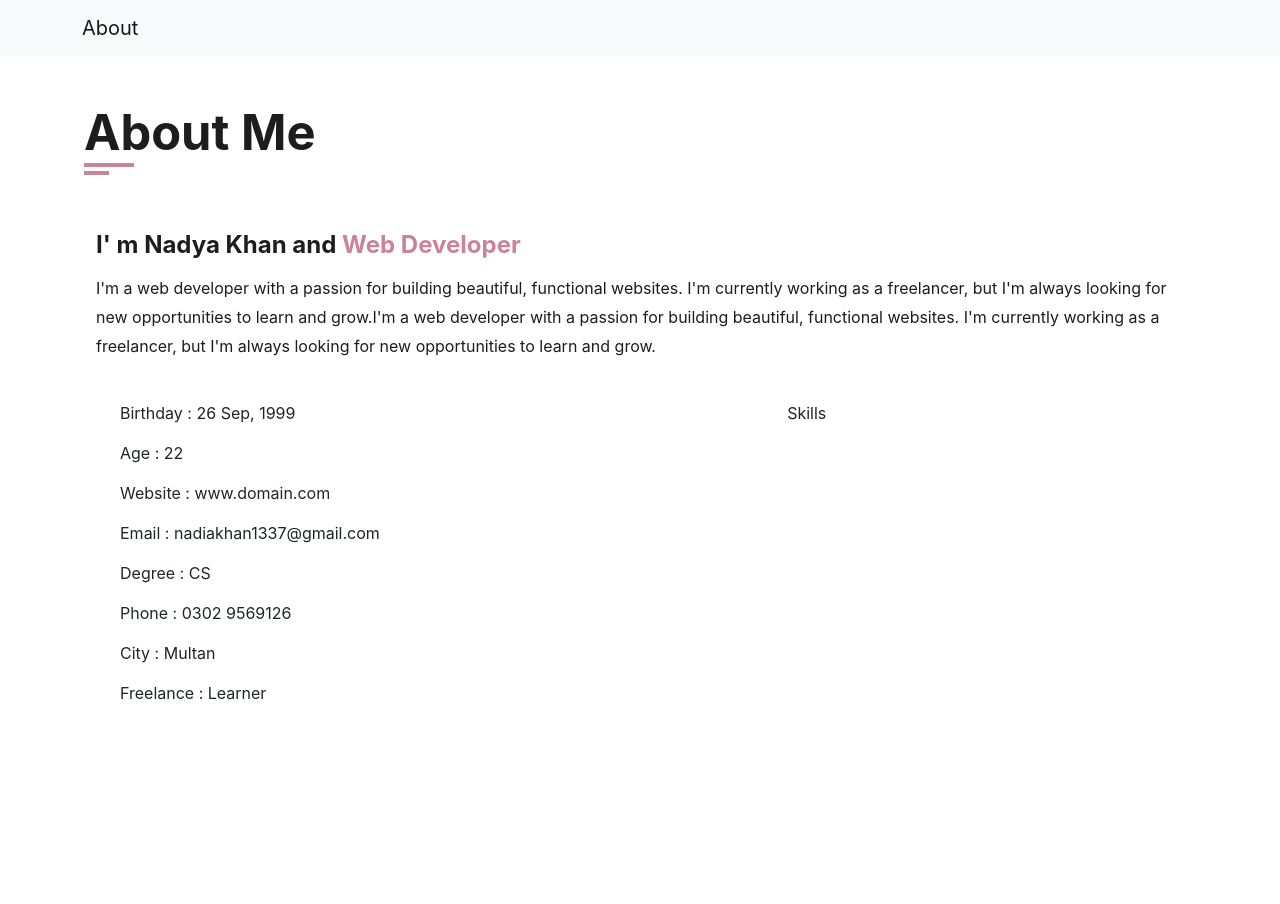
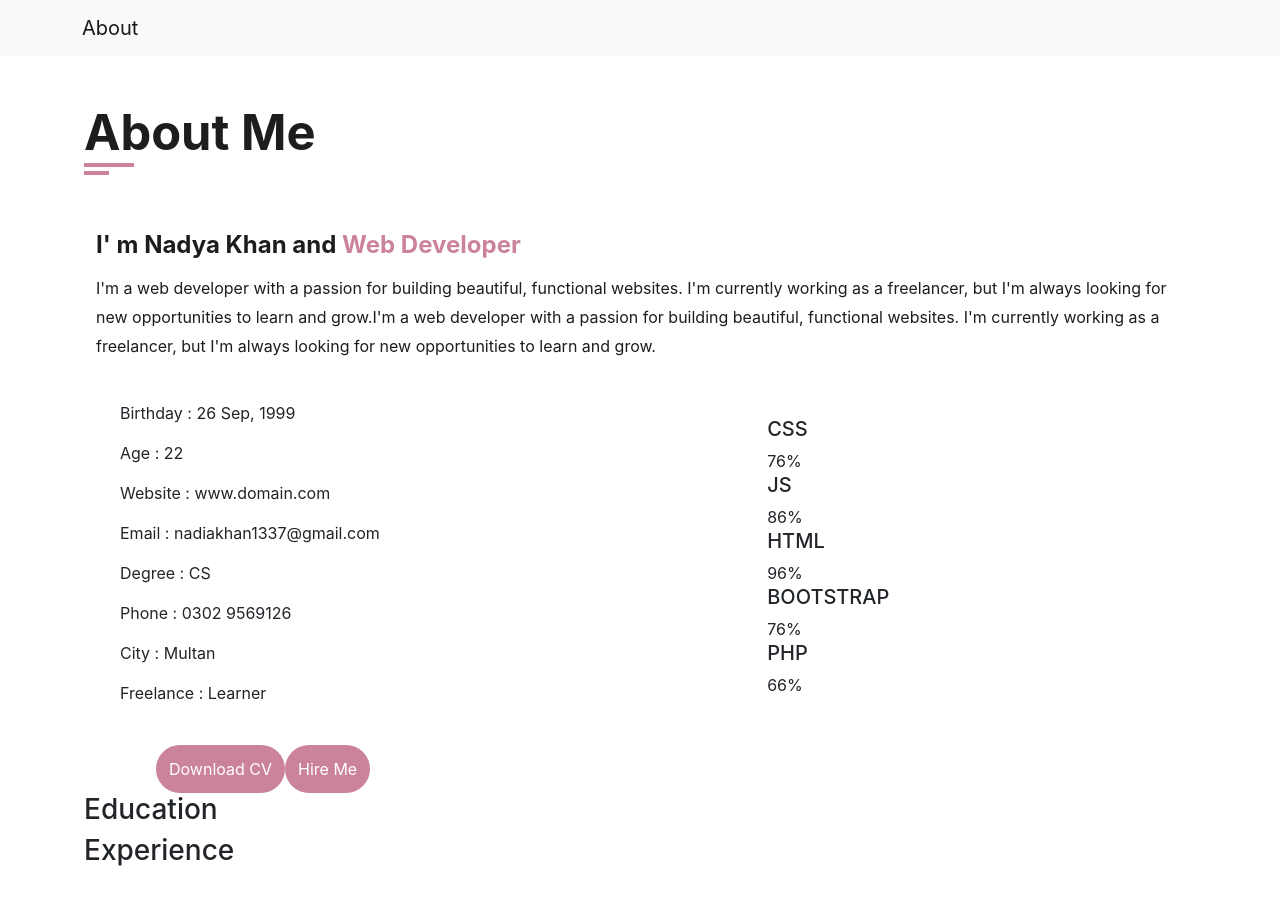
Before and after one commit to Nadiakhanv2/NK-Portfolio-React, a React (Create React App) app: page / in a window 1280 px wide. Shown: the top 904 px of the page. Before the commit the page ends 800 px from the top, so only its background shows below. Built offline with nearby package versions, Linux system fonts and the light colour scheme.

Commit message:
skills and info styled

```diff
--- a/src/components/About.jsx
+++ b/src/components/About.jsx
@@ -36,7 +36,7 @@ const About = () => {
                     Birthday : <span> 26 Sep, 1999</span>
                   </p>
                 </div>
-                <div className="info-item">
+                <div className="info-item ">
                   <p>
                     Age : <span> 22</span>
                   </p>
@@ -73,8 +73,85 @@ const About = () => {
                   </p>
                 </div>
               </div>
+              <div className="row">
+                <div className="buttons px-5 mt-4">
+                  <a href="/" className="btn-blog">
+                    Download CV
+                  </a>
+                  <a href="/contact" className="btn-blog hire-me">
+                    Hire Me
+                  </a>
+                </div>
+              </div>
             </div>
-            <div className="skills px-5 mt-4">Skills</div>
+
+            <div className="skills p-3 mt-4">
+              <div className="row">
+                <div className="skill-item px-4">
+                  <h5>CSS</h5>
+                  <div className="progress-bar">
+                    <div
+                      className="progress-bar-fill"
+                      style={{ width: "76%" }}
+                    ></div>
+                  </div>
+                  <div className="skill-percent">76%</div>
+                </div>
+                <div className="skill-item px-4">
+                  <h5>JS</h5>
+                  <div className="progress-bar">
+                    <div
+                      className="progress-bar-fill"
+                      style={{ width: "86%" }}
+                    ></div>
+                  </div>
+                  <div className="skill-percent">86%</div>
+                </div>
+                <div className="skill-item px-4">
+                  <h5>HTML</h5>
+                  <div className="progress-bar">
+                    <div
+                      className="progress-bar-fill"
+                      style={{ width: "96%" }}
+                    ></div>
+                  </div>
+                  <div className="skill-percent">96%</div>
+                </div>
+                <div className="skill-item px-4">
+                  <h5>BOOTSTRAP</h5>
+                  <div className="progress-bar">
+                    <div
+                      className="progress-bar-fill"
+                      style={{ width: "76%" }}
+                    ></div>
+                  </div>
+                  <div className="skill-percent ">76%</div>
+                </div>
+                <div className="skill-item px-4">
+                  <h5>PHP</h5>
+                  <div className="progress-bar">
+                    <div
+                      className="progress-bar-fill"
+                      style={{ width: "66%" }}
+                    ></div>
+                  </div>
+                  <div className="skill-percent">66%</div>
+                </div>
+              </div>
+            </div>
+          </div>
+          <div className="row">
+            <div className="education px-5">
+              <div className="title">
+                <h3>Education</h3>
+              </div>
+            </div>
+            <div className="experience px-5">
+              <div className="title">
+                <h3>Experience</h3>
+              </div>
+            </div>
+
           </div>
         </div>
       </div>
```
